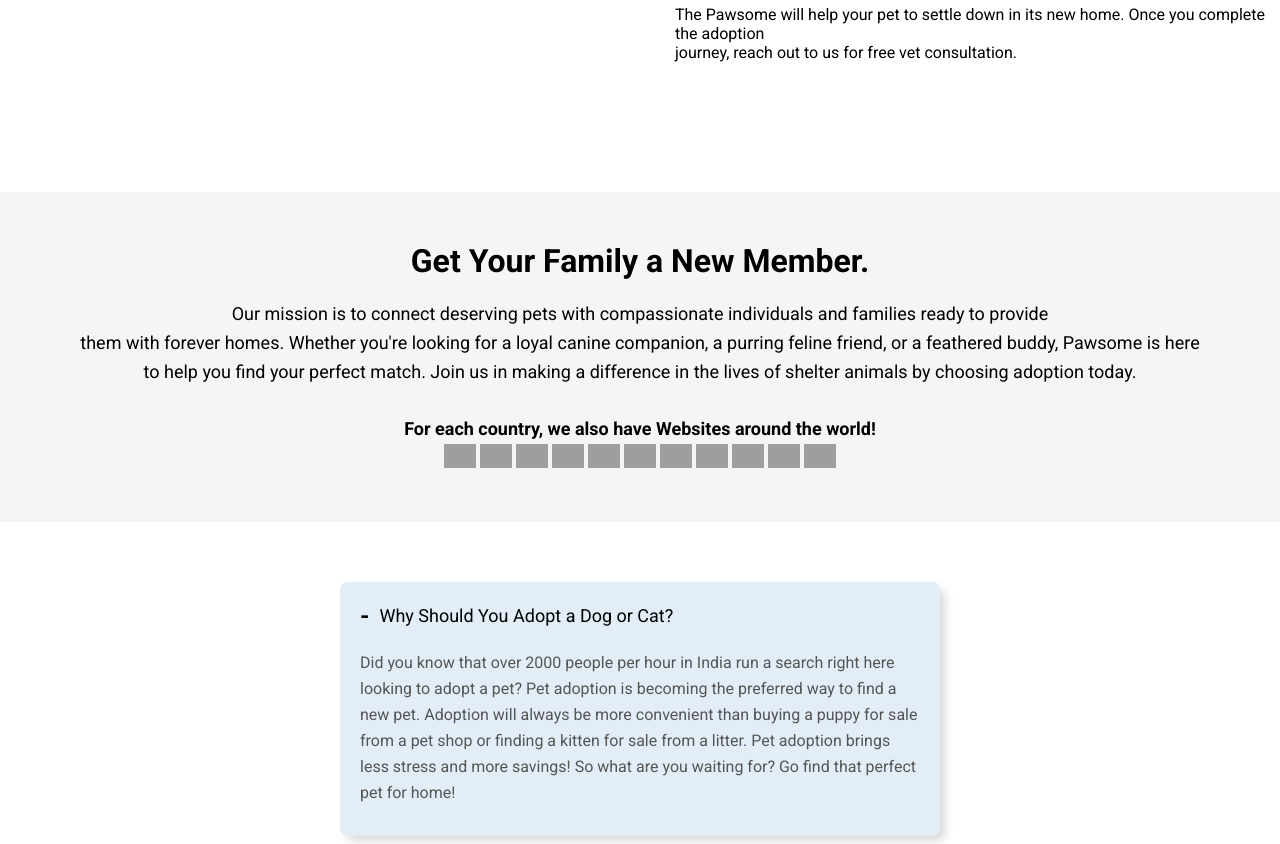
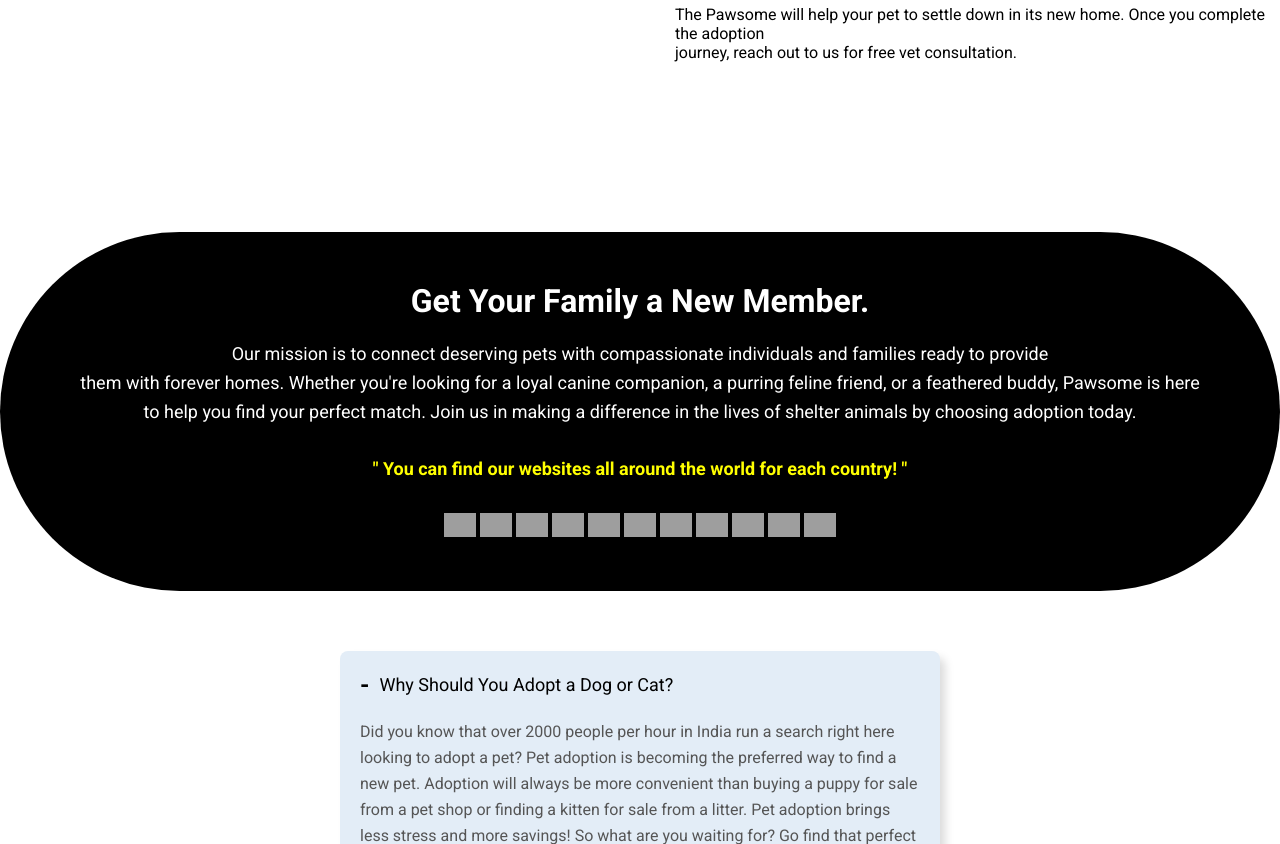
Before and after one commit to abinb23/Pet-Adoption, a PHP site: page /pawsome.html in a window 1280 px wide. Shown: the part 1708-2552 px from the top of the page. Run offline with PHP 8.4, Linux system fonts and the light colour scheme; some libraries are stand-ins or nearby versions; grey boxes are pictures that could not be loaded.

Commit message:
changed midhome

```diff
--- a/pawsome.css
+++ b/pawsome.css
@@ -219,7 +219,7 @@
 .dog-info {
   text-align: center; /* Center align the text */
   margin: 200px 0; /* Adjust the margin to move the whole section down */
-  margin-bottom: 100px;
+  margin-bottom: 140px;
 }
 
 .dog-info h2 {
@@ -297,11 +297,13 @@
 /* Midhome section styling */
 
 .midhome {
-  background-color: #f5f5f5;
+  background-color: #000000;
+  color: #fff;
   padding: 50px;
   text-align: center;
   margin-top: 100px; /* Adjust as needed */
   opacity: 1; /* Initially set opacity to 1 */
+  border-radius: 300px;
 }
 
 .midhome h1 {
--- a/pawsome.html
+++ b/pawsome.html
@@ -150,7 +150,7 @@
       match. Join us in making a difference in the lives of shelter animals by
       choosing adoption today.
       <br /><br />
-      <strong>For each country, we also have Websites around the world!</strong>
+      <strong style="color: yellow;">" You can find our websites all around the world for each country! "</strong>       <br/>
       <br />
       <ul class="branch-list">
         <img
@@ -239,6 +239,8 @@
 
 
  <!-- Q&A section -->
+
+
 
     <ul class="questionnaire ">
         <li>
```
